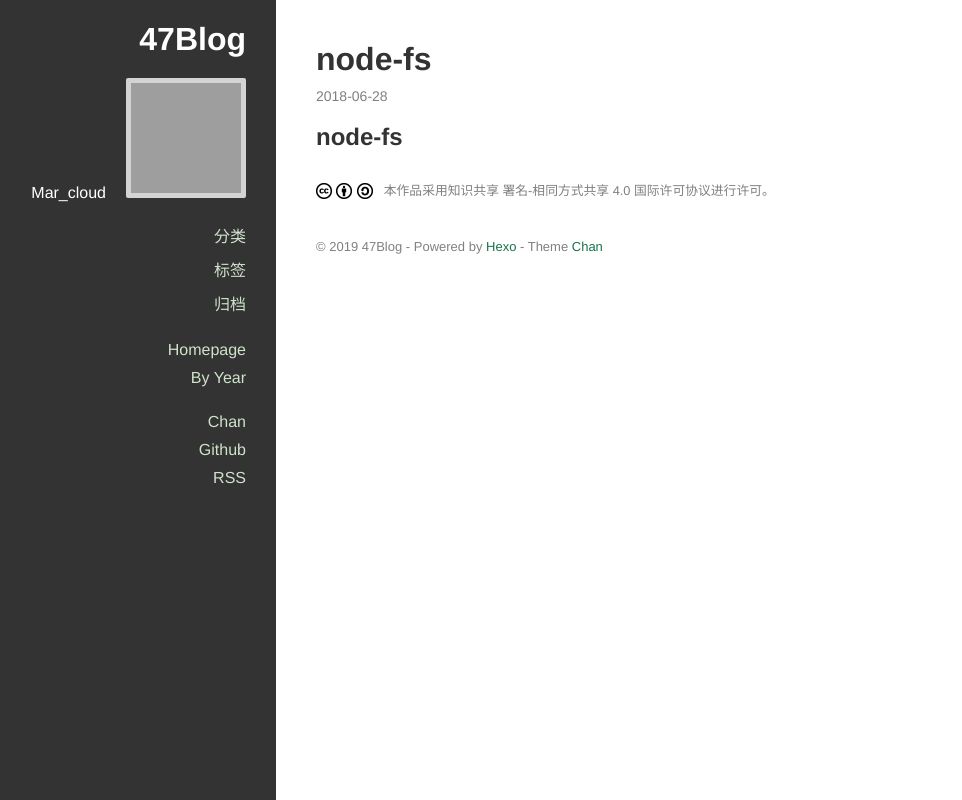
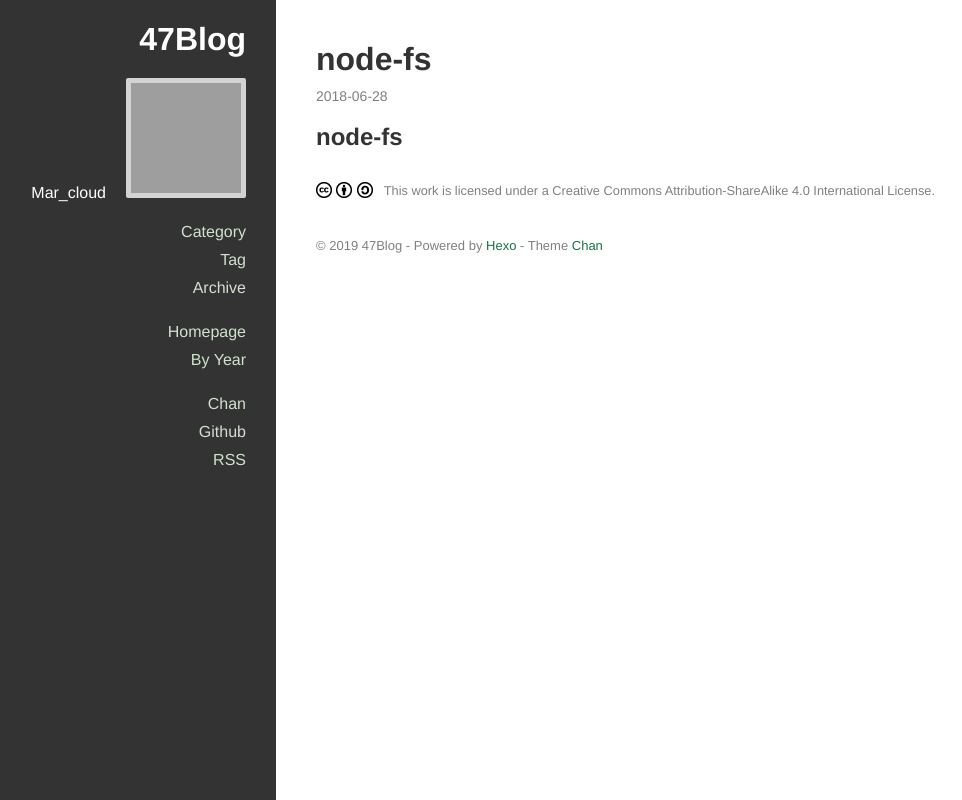
Before and after one commit to Mar-cloud/Mar-cloud.github.io, a plain HTML site: page 2018/06/28/node-fs/index.html in a window 1280 px wide. Shown: the whole page, without its empty margins (124-1086 px from the left). Drawn offline with nearby package versions, Linux system fonts and the light colour scheme; grey boxes are pictures that could not be loaded.

Commit message:
Site updated: 2019-07-07 09:00:37

```diff
--- a/2018/06/28/node-fs/index.html
+++ b/2018/06/28/node-fs/index.html
@@ -79,21 +79,21 @@
 
 
               <li class="category-list-container">
-                <a href="javascript:;">分类</a>
+                <a href="javascript:;">Category</a>
 
               </li>
 
 
 
               <li class="tag-list-container">
-                <a href="javascript:;">标签</a>
+                <a href="javascript:;">Tag</a>
 
               </li>
 
 
 
               <li class="archive-list-container">
-                <a href="javascript:;">归档</a>
+                <a href="javascript:;">Archive</a>
                 <ul class="archive-list"><li class="archive-list-item"><a class="archive-list-link" href="/archives/2019/">2019</a><span class="archive-list-count">1</span></li><li class="archive-list-item"><a class="archive-list-link" href="/archives/2018/">2018</a><span class="archive-list-count">3</span></li></ul>
               </li>
 
@@ -170,7 +170,7 @@
   <footer class="article-footer">
 
   <div class="cc">
-    <a href="http://creativecommons.org/licenses/by-sa/4.0/deed.en" target="_blank" title="署名-相同方式共享">
+    <a href="http://creativecommons.org/licenses/by-sa/4.0/deed.en" target="_blank" title="Attribution-ShareAlike">
       <img src="/images/cc/cc.png">
 
           <img src="/images/cc/by.png">
@@ -178,7 +178,7 @@
           <img src="/images/cc/sa.png">
 
       <span>
-        本作品采用知识共享 署名-相同方式共享 4.0 国际许可协议进行许可。
+        This work is licensed under a Creative Commons Attribution-ShareAlike 4.0 International License.
       </span>
     </a>
   </div>
```
Also changed, not shown: 2018/06/20/node基础_day1/index.html (+5 -5 lines), 2018/06/28/hello-world/index.html (+5 -5 lines), 2019/07/07/readme/index.html (+5 -5 lines), archives/2018/06/index.html (+4 -4 lines), archives/2018/index.html (+4 -4 lines), archives/2019/07/index.html (+4 -4 lines), archives/2019/index.html (+4 -4 lines), archives/index.html (+4 -4 lines), index.html (+3 -3 lines), image/1.jpg (added), image/jie1.bmp (added), image/图片1.PNG (added), image/问题3.PNG (added), image/问题二.bmp (added), 1 other file.
